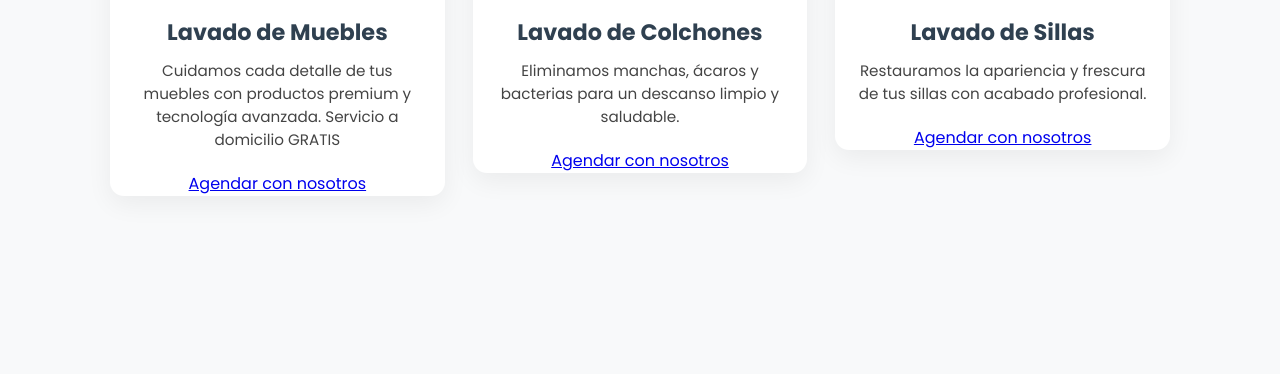
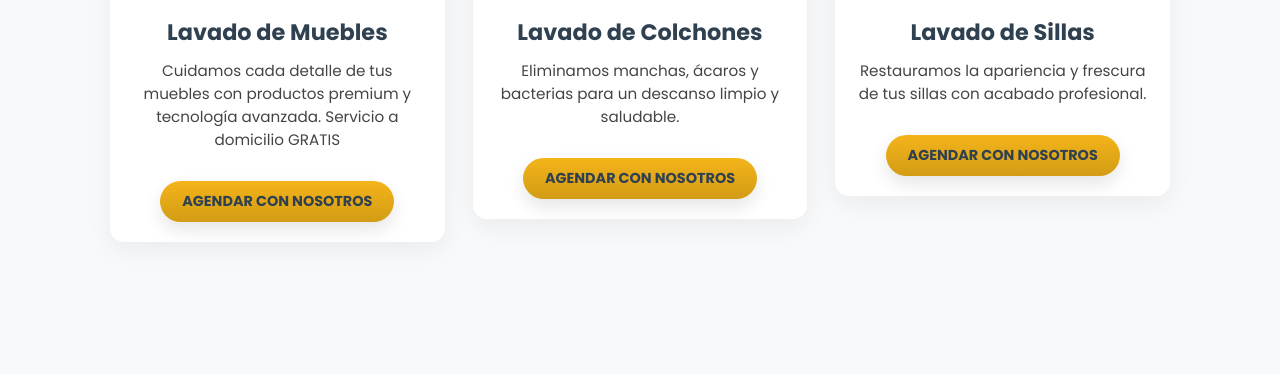
Before and after one commit to luxcleanhome22/lux-clean-home, a plain HTML site: page index.html in a window 1280 px wide. Shown: the part 1162-1536 px from the top of the page. Drawn offline with Linux system fonts and the light colour scheme.

Commit message:
style.css

```diff
--- a/style.css
+++ b/style.css
@@ -345,6 +345,29 @@ a[href^="tel"]{ color:var(--white); text-decoration:none; }
   font-size: 0.95rem;
   color: #444;
 }
+
+/* Botón dentro de los cuadros de servicio */
+.btn-servicio {
+  display: inline-block;
+  background: linear-gradient(180deg, var(--gold), var(--gold-dark));
+  color: var(--dark);
+  font-weight: 700;
+  text-decoration: none;
+  padding: 10px 22px;
+  border-radius: 25px;
+  margin: 10px auto 20px;
+  box-shadow: 0 8px 18px rgba(0,0,0,0.1);
+  transition: all 0.25s ease;
+  text-transform: uppercase;
+  font-size: 0.9rem;
+}
+
+.btn-servicio:hover {
+  transform: translateY(-3px);
+  box-shadow: 0 12px 28px rgba(0,0,0,0.15);
+  background: linear-gradient(180deg, var(--gold-dark), var(--gold));
+}
+
 .servicio-item:hover{ transform:translateY(-10px); box-shadow:0 18px 48px rgba(0,0,0,0.12) }
 .servicio-icon{ font-size:3.6rem; color:var(--gold); margin-bottom:6px }
 
```
